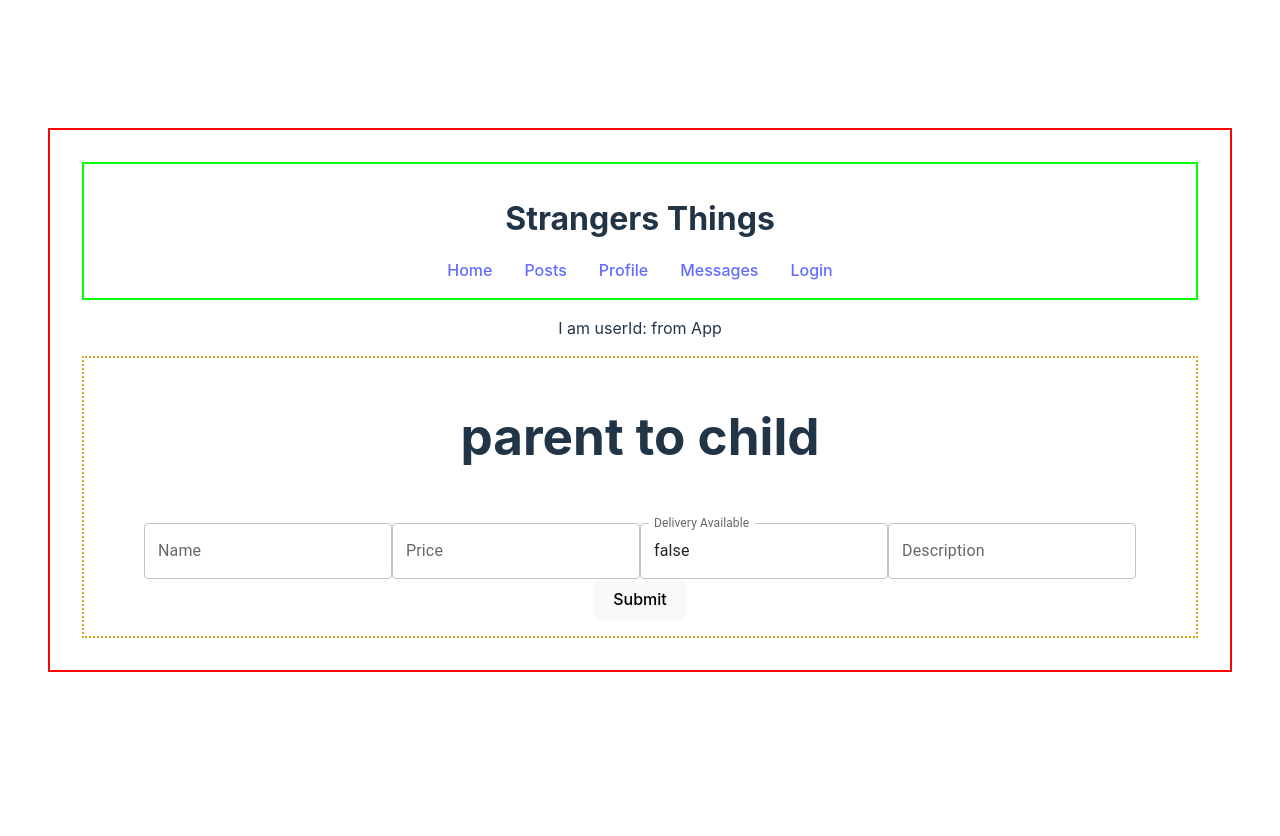
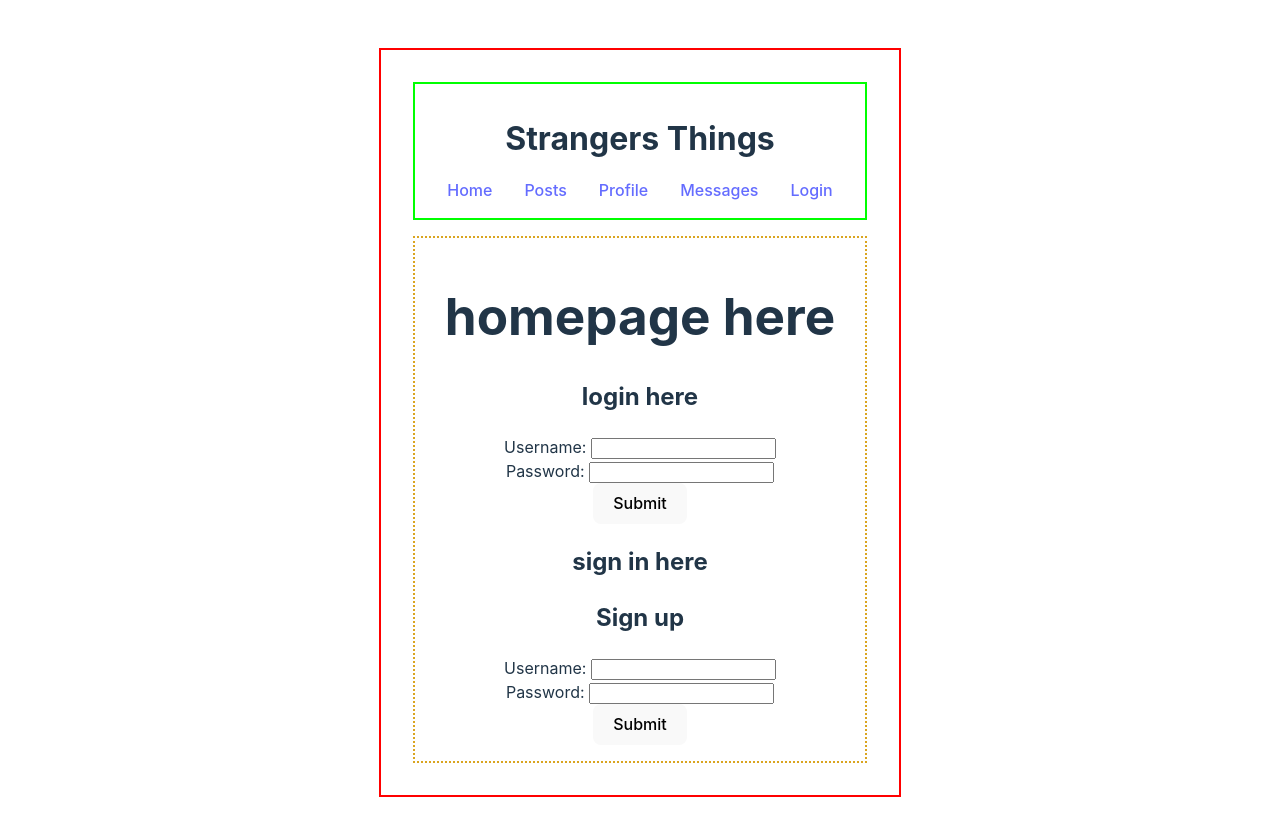
Before and after one commit to echeng0123/block30a-career-simulation-strangers-things, a React (Vite) app: page /home in a window 1280 px wide. Shown: the top 836 px of the page. Before the commit the page ends 800 px from the top, so only its background shows below. Built offline with nearby package versions, Linux system fonts and the light colour scheme.

Commit message:
nonworking updated props code

```diff
--- a/src/App.jsx
+++ b/src/App.jsx
@@ -1,18 +1,13 @@
 import "./App.css";
 import MainSection from "./components/MainSection";
-import { useState } from "react";
 import NavBar from "./components/NavBar";
 
 function App() {
-	// const [token, setToken] = useState(null);
-	const [userId, setUserId] = useState(null); // tracking user id through props for all components
-
 	return (
 		<>
 			<div id="app-container">
-				<NavBar userId={userId} setUserId={setUserId} />
-				<p>I am userId: {userId} from App</p>
-				<MainSection userId={userId} setUserId={setUserId} />
+				<NavBar />
+				<MainSection />
 			</div>
 		</>
 	);
--- a/src/components/AllPosts.jsx
+++ b/src/components/AllPosts.jsx
@@ -11,16 +11,11 @@ import DeletePost from "./DeletePost";
 const cohortName = "2306-GHP-ET-WEB-FT-SF";
 const API_URL = `https://strangers-things.herokuapp.com/api/${cohortName}`;
 
-export default function AllPosts({ userId, setUserId, handleCallback }) {
+export default function AllPosts({ token, setToken }) {
 	const [posts, setPosts] = useState([]);
 	const [error, setError] = useState(null);
 	const [searchParam, setSearchParam] = useState("");
 	const navigate = useNavigate();
-
-	const [APuserId, setAPuserId] = useState(null);
-
-	const tokenKey =
-		"eyJhbGciOiJIUzI1NiIsInR5cCI6IkpXVCJ9.eyJfaWQiOiI2NGUyMjgxYmJlYjkzNTAwMTRjNGNiMzAiLCJ1c2VybmFtZSI6ImNhciIsImlhdCI6MTY5MjU0MzAwM30.QajAa_4KC8k0RXbXZpqGG0NK3ElkU8MDWIS6aIbSmsM";
 
 	useEffect(() => {
 		async function getAllPosts() {
@@ -53,34 +48,14 @@ export default function AllPosts({ userId, setUserId, handleCallback }) {
 		: posts;
 
 	// show only posts by logged in user
-	const postsByUser = APuserId
-		? posts.filter((post) => post.author._id.includes(APuserId))
-		: posts;
-
-	// get data from NewPostForm once id of a post is known
-	function CallBackAP(userId) {
-		return <>{userId}</>;
-	}
-	userId ? setAPuserId(userId) : null;
-
-	console.log("i'm userid from AP", userId);
-
-	console.log("i'm APuserId from AP", APuserId);
 
 	return (
 		<div id="all-posts-container">
 			<div id="all-posts-header">
 				<h1>AVAILABLE LISTINGS</h1>
 			</div>
-			{/* <div>
-				<h2>userId is now: {APuserId}</h2>
-			</div> */}
 			<div>
-				<SignUpForm />
-			</div>
-			<div>
-				{/* <NewPostForm userId={userId} setUserId={setUserId} /> */}
-				<NewPostForm handleCallback={CallBackAP} />
+				<NewPostForm token={token} setToken={setToken} />
 			</div>
 			<div>
 				<label>
--- a/src/components/Home.jsx
+++ b/src/components/Home.jsx
@@ -1,22 +1,14 @@
-// import SignUpForm from "./SignUpForm";
-import NewPostForm from "./NewPostForm";
+import SignUpForm from "./SignUpForm";
+import Login from "./Login";
 
-export default function Home() {
-	// function CallBack(token) {
-	// 	return (
-	// 		<div>
-	// 			<p>token from sign up form: {token}</p>
-	// 		</div>
-	// 	);
-	// }
-
+export default function Home({ token, setToken }) {
 	return (
 		<div>
-			<h1>parent to child</h1>
-			<br />
-			{/* <SignUpForm handleCallback={CallBack} /> */}
-			{/* <SignUpForm token={token} setToken={setToken} /> */}
-			<NewPostForm />
+			<h1>homepage here</h1>
+			<h2>login here</h2>
+			<Login token={token} setToken={setToken} />
+			<h2>sign in here</h2>
+			<SignUpForm token={token} setToken={setToken} />
 		</div>
 	);
 }
--- a/src/components/Login.jsx
+++ b/src/components/Login.jsx
@@ -3,7 +3,20 @@
 const cohortName = "2306-GHP-ET-WEB-FT-SF";
 const API_URL = `https://strangers-things.herokuapp.com/api/${cohortName}`;
 
-export default async function Login({ username, password }) {
+import { useState } from "react";
+import { useNavigate } from "react-router-dom";
+
+export default function Login({ token, setToken }) {
+	const [enterUsername, setEnterUsername] = useState("");
+	const [enterPassword, setEnterPassword] = useState("");
+	const [successMessage, setSuccessMessage] = useState(null);
+	const [error, setError] = useState(null);
+	const navigate = useNavigate();
+
+	async function handleClick() {
+		// console.log("entered username", enterUsername);
+		// console.log("entered password", enterPassword);
+		console.log("token", token);
 		try {
 			const response = await fetch(`${API_URL}/users/login`, {
 				method: "POST",
@@ -12,15 +25,46 @@ export default async function Login({ username, password }) {
 				},
 				body: JSON.stringify({
 					user: {
-					username: username,
-					password: password,
+						username: `${enterUsername}`,
+						password: `${enterPassword}`,
 					},
 				}),
 			});
 			const result = await response.json();
 			console.log("result from Login ", result);
+			console.log(`result stringified ${JSON.stringify(result)}`);
+			if (result.success) {
+				setSuccessMessage("Successfully logged in");
+				navigate("/posts");
+			}
 			return result;
 		} catch (error) {
-		console.error(error);
+			console.error("Problems logging in", error);
+			setError(error);
 		}
 	}
+
+	return (
+		<div>
+			<form onSubmit={handleClick}>
+				<label>
+					Username:{" "}
+					<input
+						value={enterUsername}
+						onChange={(e) => setEnterUsername(e.target.value)}
+					/>
+				</label>
+				<br />
+				<label>
+					Password:{" "}
+					<input
+						value={enterPassword}
+						onChange={(e) => setEnterPassword(e.target.value)}
+					/>
+				</label>
+				<br></br>
+				<button>Submit</button>
+			</form>
+		</div>
+	);
+}
--- a/src/components/MainSection.jsx
+++ b/src/components/MainSection.jsx
@@ -5,38 +5,29 @@ import { useState } from "react";
 import AllPosts from "./AllPosts";
 import Profile from "./Profile";
 import Messages from "./Messages";
-// import Login from "./Login";
+import Login from "./Login";
 import Home from "./Home";
-// import SignUpForm from "./SignUpForm";
 
-export default function MainSection({ userId, setUserId }) {
-	// get data from AllPosts once id of a post is known
-	function CallBackMS(userId) {
-		console.log("i'm userid from callbackMS", userId);
-		return <>{setUserId(userId)}</>;
-
-		// <div>
-		// 	<p>from NPF: {userId}</p>
-		// </div>
-	}
+export default function MainSection() {
+	const [token, setToken] = useState(null); // tracking user id through props for all components
 
 	return (
 		<div id="main-section">
 			<Routes>
-				<Route path="/home" element={<Home />} />
+				<Route
+					path="/home"
+					element={<Home token={token} setToken={setToken} />}
+				/>
 				<Route
 					path="/posts"
-					element={
-						<AllPosts
-							userId={userId}
-							setUserId={setUserId}
-							handleCallback={CallBackMS}
-						/>
-					}
+					element={<AllPosts token={token} setToken={setToken} />}
 				/>
 				<Route path="/profile" element={<Profile />} />
 				<Route path="/messages" element={<Messages />} />
-				{/* <Route path="/login" element={<Login />} /> */}
+				<Route
+					path="/login"
+					element={<Login token={token} setToken={setToken} />}
+				/>
 				{/* conditionally render login component text */}
 			</Routes>
 		</div>
--- a/src/components/NavBar.jsx
+++ b/src/components/NavBar.jsx
@@ -1,7 +1,7 @@
 // This component is the navigation bar for the site
 import { Link } from "react-router-dom";
 
-export default function NavBar({ token, setToken }) {
+export default function NavBar() {
 	return (
 		<div id="navbar-container">
 			<h1 id="site-header">Strangers Things</h1>
--- a/src/components/NewPostForm.jsx
+++ b/src/components/NewPostForm.jsx
@@ -1,40 +1,32 @@
 import TextField from "@mui/material/TextField";
 import { useState } from "react";
-import AllPosts from "./AllPosts";
+import { useNavigate } from "react-router-dom";
 
 const cohortName = "2306-GHP-ET-WEB-FT-SF";
 const API_URL = `https://strangers-things.herokuapp.com/api/${cohortName}`;
 
-export default function NewPostForm(props) {
+export default function NewPostForm({ token, setToken }) {
 	const [postTitle, setpostTitle] = useState("");
 	const [postPrice, setpostPrice] = useState("");
 	const [postDelivery, setpostDelivery] = useState(false);
 	const [postDescription, setpostDescription] = useState("");
 
-	const [NPFuserId, setNPFUserId] = useState(null);
+	const navigate = useNavigate();
 
 	const [successMessage, setSuccessMessage] = useState(null);
 
 	async function handleSubmit(event) {
 		event.preventDefault();
-		// let postData = {
-		// 	title: "title",
-		// 	price: "test",
-		// 	description: "test",
-		// };
-		// console.log("postData", postData);
-		// const postDataJson = JSON.stringify(postData);
-		// console.log("stringified postData", postDataJson);
 
-		const tokenKey =
-			"eyJhbGciOiJIUzI1NiIsInR5cCI6IkpXVCJ9.eyJfaWQiOiI2NGUyMjgxYmJlYjkzNTAwMTRjNGNiMzAiLCJ1c2VybmFtZSI6ImNhciIsImlhdCI6MTY5MjU0MzAwM30.QajAa_4KC8k0RXbXZpqGG0NK3ElkU8MDWIS6aIbSmsM";
+		// const tokenKey =
+		// 	"eyJhbGciOiJIUzI1NiIsInR5cCI6IkpXVCJ9.eyJfaWQiOiI2NGUyMjgxYmJlYjkzNTAwMTRjNGNiMzAiLCJ1c2VybmFtZSI6ImNhciIsImlhdCI6MTY5MjU0MzAwM30.QajAa_4KC8k0RXbXZpqGG0NK3ElkU8MDWIS6aIbSmsM";
 
 		try {
 			const response = await fetch(`${API_URL}/posts`, {
 				method: "POST",
 				headers: {
 					"Content-Type": "application/json",
-					Authorization: `Bearer ${tokenKey}`,
+					Authorization: `Bearer ${token}`,
 				},
 				body: JSON.stringify({
 					post: {
@@ -47,15 +39,14 @@ export default function NewPostForm(props) {
 			console.log("response from NPF: ", response);
 			const result = await response.json();
 			console.log("result from NPF: ", result);
-			setNPFUserId(result.data.post._id);
-
-			// setting data to be sent back up the family tree
-			props.handleCallback(NPFuserId);
+			// setNPFUserId(result.data.post._id);
 
 			console.log("userId from NPF", result.data.post._id);
-			setSuccessMessage("Post submitted");
-			// fetchAllPosts();
-			return NPFuserId;
+			if (result.success) {
+				setSuccessMessage("Post submitted");
+				navigate(`$${API_URL}/posts`);
+			}
+			// return NPFuserId;
 		} catch (err) {
 			console.error("Oops, something went wrong with adding that post!", err);
 		}
--- a/src/components/SignUpForm.jsx
+++ b/src/components/SignUpForm.jsx
@@ -23,8 +23,6 @@ export default function SignUpForm({ token, setToken }) {
 		event.preventDefault();
 		// console.log("userObj is ", userObj);
 
-		// const tokenKey =
-
 		try {
 			if ({ username }.username.length >= 3) {
 				const response = await fetch(`${API_URL}/users/register`, {
@@ -33,10 +31,11 @@ export default function SignUpForm({ token, setToken }) {
 					headers: { "content-type": "application/json" },
 				});
 				const result = await response.json();
+				console.log("result from signing up ", result);
+				// console.log("result.data.token is now: ", result.data.token);
 				setToken(result.data.token);
-				console.log("result from signing up ", result);
-				console.log("result.data.token is now: ", result.data.token);
-
+				setUsername(username);
+				setPassword(password);
 				setSuccessMessage("Sign up successful");
 			} else {
 				alert("Username too short. Please enter at least 3 characters.");
@@ -75,7 +74,6 @@ export default function SignUpForm({ token, setToken }) {
 				<br></br>
 				<button>Submit</button>
 			</form>
-			{/* {props.handleCallback(token)} */}
 		</>
 	);
 }
```
Lines whose indentation alone changed are shown as unchanged.
